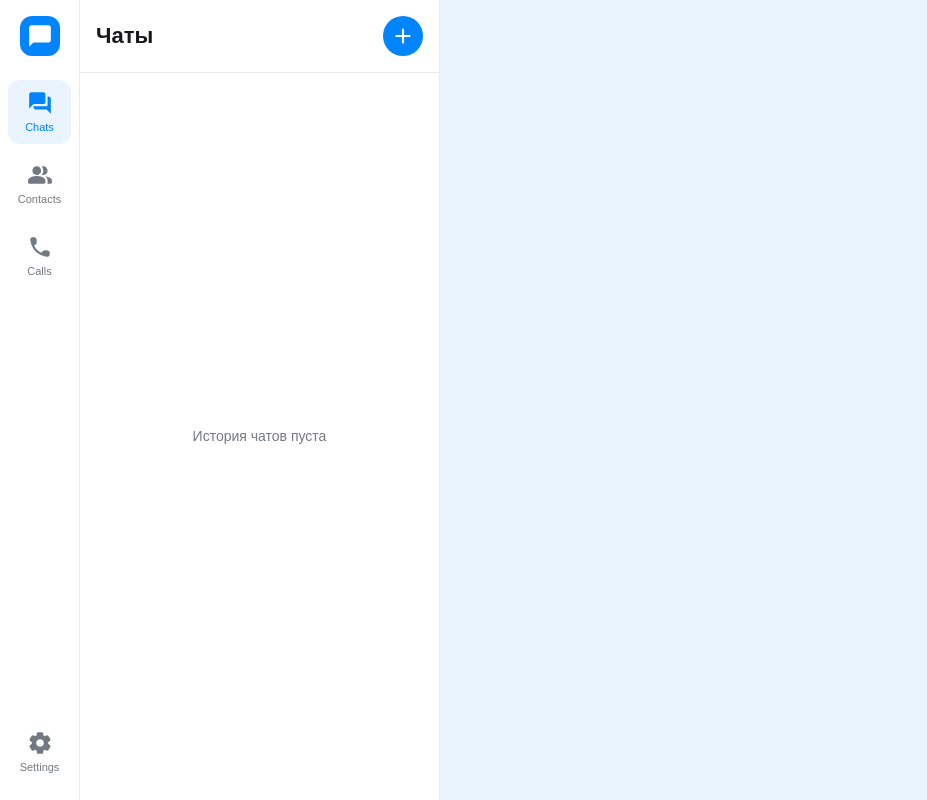
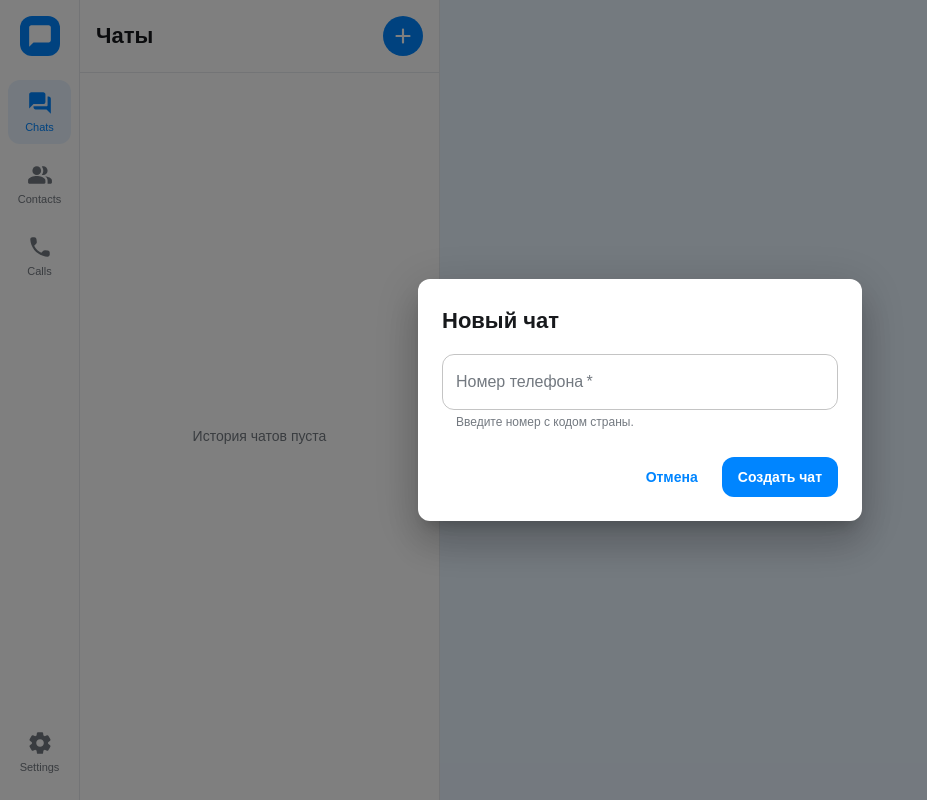
Before and after one commit to Makflay/green-api-chat, a React (Vite) app in the folder client/: page / in a window 1280 px wide. Both pictures are taken after a click on the button "Создать новый чат". Shown: the whole page, without its empty margins (0-927 px from the left). Built offline with nearby package versions, Linux system fonts and the light colour scheme.

Commit message:
feat: add local chat creation

```diff
--- a/client/src/App.tsx
+++ b/client/src/App.tsx
@@ -4,15 +4,43 @@ import "./App.css";
 import { CredentialsForm } from "./components/CredentialsForm/CredentialsForm";
 import type { Credentials } from "./components/CredentialsForm/CredentialsForm";
 import { MessengerLayout } from "./components/MessengerLayout/MessengerLayout";
+import type { LocalChat } from "./components/NewChatForm/NewChatForm";
 
 function App() {
   const [credentials, setCredentials] = useState<Credentials | null>(null);
+  const [chats, setChats] = useState<LocalChat[]>([]);
+  const [activePhoneNumber, setActivePhoneNumber] = useState<string | null>(
+    null,
+  );
+
+  function handleCreateChat(chat: LocalChat) {
+    setChats((currentChats) => {
+      const alreadyExists = currentChats.some(
+        (existingChat) => existingChat.phoneNumber === chat.phoneNumber,
+      );
+
+      if (alreadyExists) {
+        return currentChats;
+      }
+
+      return [...currentChats, chat];
+    });
+
+    setActivePhoneNumber(chat.phoneNumber);
+  }
 
   if (credentials) {
     return <CredentialsForm onConnect={setCredentials} />;
   }
 
-  return <MessengerLayout />;
+  return (
+    <MessengerLayout
+      chats={chats}
+      activePhoneNumber={activePhoneNumber}
+      onCreateChat={handleCreateChat}
+      onSelectChat={setActivePhoneNumber}
+    />
+  );
 }
 
 export default App;
--- a/client/src/components/ChatsSidebar/ChatsSidebar.styles.ts
+++ b/client/src/components/ChatsSidebar/ChatsSidebar.styles.ts
@@ -1,6 +1,8 @@
 import Box from "@mui/material/Box";
 import IconButton from "@mui/material/IconButton";
 import Typography from "@mui/material/Typography";
+import List from "@mui/material/List";
+import ListItemButton from "@mui/material/ListItemButton";
 import { styled } from "@mui/material/styles";
 
 export const SidebarRoot = styled(Box)(({ theme }) => ({
@@ -72,3 +74,37 @@ export const EmptyStateText = styled(Typography)(({ theme }) => ({
   ...theme.typography.body2,
   color: theme.palette.text.secondary,
 }));
+
+export const ChatList = styled(List)(({ theme }) => ({
+  padding: theme.spacing(1, 0),
+}));
+
+export const ChatItem = styled(ListItemButton)(({ theme }) => ({
+  minHeight: 72,
+  padding: theme.spacing(2),
+  color: theme.palette.text.primary,
+
+  "&:hover": {
+    backgroundColor: theme.palette.action.hover,
+  },
+
+  "&.Mui-selected": {
+    backgroundColor: theme.palette.action.selected,
+  },
+
+  "&.Mui-selected:hover": {
+    backgroundColor: theme.palette.action.selected,
+  },
+
+  "&.Mui-focusVisible": {
+    outline: `2px solid ${theme.palette.primary.main}`,
+    outlineOffset: -2,
+  },
+})) as typeof ListItemButton;
+
+export const ChatNumber = styled(Typography)(({ theme }) => ({
+  ...theme.typography.body1,
+  fontWeight: theme.typography.fontWeightMedium,
+  overflowWrap: "anywhere",
+  minWidth: 0,
+})) as typeof Typography;
--- a/client/src/components/ChatsSidebar/ChatsSidebar.tsx
+++ b/client/src/components/ChatsSidebar/ChatsSidebar.tsx
@@ -1,4 +1,6 @@
+import { useState } from "react";
 import AddRoundedIcon from "@mui/icons-material/AddRounded";
+import ListItem from "@mui/material/ListItem";
 import {
   SidebarRoot,
   ChatsArea,
@@ -7,9 +9,33 @@ import {
   NewChatButton,
   SidebarHeader,
   SidebarTitle,
+  ChatItem,
+  ChatList,
+  ChatNumber,
 } from "./ChatsSidebar.styles";
+import { NewChatForm } from "../NewChatForm/NewChatForm";
+import type { LocalChat } from "../NewChatForm/NewChatForm";
 
-export function ChatsSidebar() {
+type ChatsSidebarProps = {
+  chats: LocalChat[];
+  activePhoneNumber: string | null;
+  onCreateChat: (chat: LocalChat) => void;
+  onSelectChat: (phoneNumber: string) => void;
+};
+
+export function ChatsSidebar({
+  chats,
+  activePhoneNumber,
+  onCreateChat,
+  onSelectChat,
+}: ChatsSidebarProps) {
+  const [isNewChatOpen, setIsNewChatOpen] = useState(false);
+
+  function handleCreateChat(chat: LocalChat) {
+    onCreateChat(chat);
+    setIsNewChatOpen(false);
+  }
+
   return (
     <SidebarRoot component="aside" aria-labelledby="chats-sidebar-title">
       <SidebarHeader component="header">
@@ -20,18 +46,49 @@ export function ChatsSidebar() {
         <NewChatButton
           type="button"
           aria-label="Создать новый чат"
-          aria-disabled
           disableRipple
+          aria-haspopup="dialog"
+          onClick={() => setIsNewChatOpen(true)}
         >
           <AddRoundedIcon />
         </NewChatButton>
       </SidebarHeader>
 
       <ChatsArea>
-        <EmptyState>
-          <EmptyStateText>История чатов пуста</EmptyStateText>
-        </EmptyState>
+        {chats.length === 0 ? (
+          <EmptyState>
+            <EmptyStateText>История чатов пуста</EmptyStateText>
+          </EmptyState>
+        ) : (
+          <ChatList aria-label="Список чатов">
+            {chats.map((chat) => {
+              const isActive = chat.phoneNumber === activePhoneNumber;
+
+              return (
+                <ListItem key={chat.phoneNumber} disablePadding>
+                  <ChatItem
+                    component="button"
+                    type="button"
+                    selected={isActive}
+                    aria-current={isActive ? "true" : undefined}
+                    onClick={() => onSelectChat(chat.phoneNumber)}
+                    disableRipple
+                  >
+                    <ChatNumber component="span">{chat.phoneNumber}</ChatNumber>
+                  </ChatItem>
+                </ListItem>
+              );
+            })}
+          </ChatList>
+        )}
       </ChatsArea>
+
+      {isNewChatOpen && (
+        <NewChatForm
+          onCreate={handleCreateChat}
+          onClose={() => setIsNewChatOpen(false)}
+        />
+      )}
     </SidebarRoot>
   );
 }
--- a/client/src/components/MessengerLayout/MessengerLayout.tsx
+++ b/client/src/components/MessengerLayout/MessengerLayout.tsx
@@ -1,13 +1,31 @@
+import { LayoutRoot } from "./MessengerLayout.styles";
 import { NavigationRail } from "../NavigationRail/NavigationRail";
 import { ChatsSidebar } from "../ChatsSidebar/ChatsSidebar";
 import { ChatPanel } from "../ChatPanel/ChatPanel";
-import { LayoutRoot } from "./MessengerLayout.styles";
+import type { LocalChat } from "../NewChatForm/NewChatForm";
 
-export function MessengerLayout() {
+type MessengerLayoutProps = {
+  chats: LocalChat[];
+  activePhoneNumber: string | null;
+  onCreateChat: (chat: LocalChat) => void;
+  onSelectChat: (phoneNumber: string) => void;
+};
+
+export function MessengerLayout({
+  chats,
+  activePhoneNumber,
+  onCreateChat,
+  onSelectChat,
+}: MessengerLayoutProps) {
   return (
     <LayoutRoot>
       <NavigationRail />
-      <ChatsSidebar />
+      <ChatsSidebar
+        chats={chats}
+        activePhoneNumber={activePhoneNumber}
+        onCreateChat={onCreateChat}
+        onSelectChat={onSelectChat}
+      />
       <ChatPanel />
     </LayoutRoot>
   );
--- /dev/null
+++ b/client/src/components/NewChatForm/NewChatForm.styles.ts
@@ -0,0 +1,38 @@
+import Dialog from "@mui/material/Dialog";
+import DialogActions from "@mui/material/DialogActions";
+import DialogContent from "@mui/material/DialogContent";
+import DialogTitle from "@mui/material/DialogTitle";
+import Button from "@mui/material/Button";
+import { styled } from "@mui/material/styles";
+
+export const FormDialog = styled(Dialog)(({ theme }) => ({
+  "& .MuiDialog-paper": {
+    borderRadius: theme.shape.borderRadius,
+    backgroundColor: theme.palette.background.paper,
+    backgroundImage: "none",
+  },
+}));
+
+export const FormRoot = styled("form")({
+  display: "flex",
+  flexDirection: "column",
+});
+
+export const FormTitle = styled(DialogTitle)(({ theme }) => ({
+  padding: theme.spacing(3, 3, 2),
+  fontSize: theme.typography.h2.fontSize,
+  fontWeight: theme.typography.fontWeightBold,
+}));
+
+export const FormContent = styled(DialogContent)(({ theme }) => ({
+  padding: theme.spacing(1, 3, 2),
+}));
+
+export const FormActions = styled(DialogActions)(({ theme }) => ({
+  gap: theme.spacing(1),
+  padding: theme.spacing(1, 3, 3),
+}));
+
+export const CreateButton = styled(Button)({
+  minHeight: 40,
+});
--- /dev/null
+++ b/client/src/components/NewChatForm/NewChatForm.tsx
@@ -0,0 +1,103 @@
+import { useState } from "react";
+import type { FormEvent } from "react";
+import Button from "@mui/material/Button";
+import TextField from "@mui/material/TextField";
+import {
+  CreateButton,
+  FormActions,
+  FormContent,
+  FormDialog,
+  FormRoot,
+  FormTitle,
+} from "./NewChatForm.styles";
+
+export type LocalChat = {
+  phoneNumber: string;
+};
+
+type NewChatFormProps = {
+  onCreate: (chat: LocalChat) => void;
+  onClose: () => void;
+};
+
+function normalizePhoneNumber(value: string) {
+  return value.replace(/[^\d+]/g, "");
+}
+
+export function NewChatForm({ onCreate, onClose }: NewChatFormProps) {
+  const [phoneNumber, setPhoneNumber] = useState("");
+  const [error, setError] = useState("");
+
+  function handleSubmit(event: FormEvent<HTMLFormElement>) {
+    event.preventDefault();
+
+    if (!phoneNumber.trim()) {
+      setError("Введите номер телефона.");
+      return;
+    }
+
+    if (/\p{L}/u.test(phoneNumber)) {
+      setError("Номер телефона не должен содержать буквы.");
+      return;
+    }
+
+    const normalized = normalizePhoneNumber(phoneNumber);
+
+    if (!/\d/.test(normalized)) {
+      setError("Номер телефона должен содержать цифры.");
+      return;
+    }
+
+    if (!/^\+?\d+$/.test(normalized)) {
+      setError("Знак + допустим только один раз в начале номера.");
+      return;
+    }
+
+    onCreate({ phoneNumber: normalized });
+  }
+
+  return (
+    <FormDialog
+      open
+      onClose={onClose}
+      fullWidth
+      maxWidth="xs"
+      aria-labelledby="new-chat-title"
+    >
+      <FormRoot onSubmit={handleSubmit} noValidate>
+        <FormTitle id="new-chat-title">Новый чат</FormTitle>
+
+        <FormContent>
+          <TextField
+            id="new-chat-phone"
+            name="phoneNumber"
+            label="Номер телефона"
+            placeholder="+7 999 123-45-67"
+            type="tel"
+            autoComplete="tel"
+            autoFocus
+            fullWidth
+            required
+            value={phoneNumber}
+            onChange={(event) => {
+              setPhoneNumber(event.target.value);
+              setError("");
+            }}
+            error={Boolean(error)}
+            helperText={error || "Введите номер с кодом страны."}
+          />
+        </FormContent>
+
+        <FormActions>
+          <Button type="button" onClick={onClose}>
+            Отмена
+          </Button>
+
+          <CreateButton type="submit" variant="contained" disableElevation>
+            Создать чат
+          </CreateButton>
+        </FormActions>
+      </FormRoot>
+    </FormDialog>
+  );
+}
```
